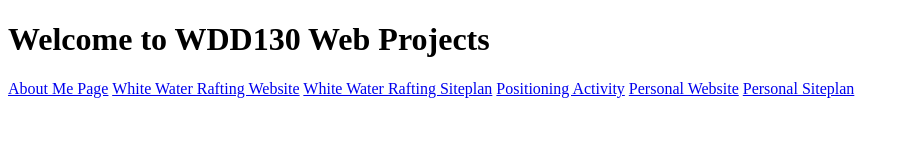
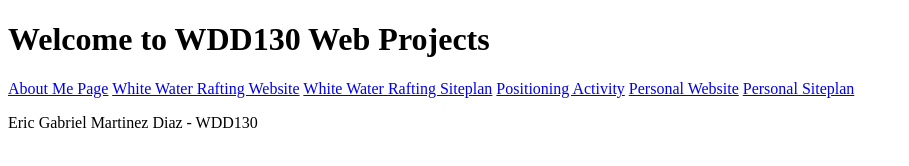
Before and after one commit to drakeneyes/wdd130, a plain HTML site: page index.html in a window 1280 px wide. Shown: the whole page, without its empty margins (0-909 px from the left). Drawn offline with Linux system fonts and the light colour scheme.

Commit message:
Added a paragraph to the home page

```diff
--- a/index.html
+++ b/index.html
@@ -16,5 +16,6 @@
         <a href="#">Personal Website</a>
         <a href="#">Personal Siteplan</a>
     </nav>
+    <p>Eric Gabriel Martinez Diaz - WDD130</p>
 </body>
 </html>
```
